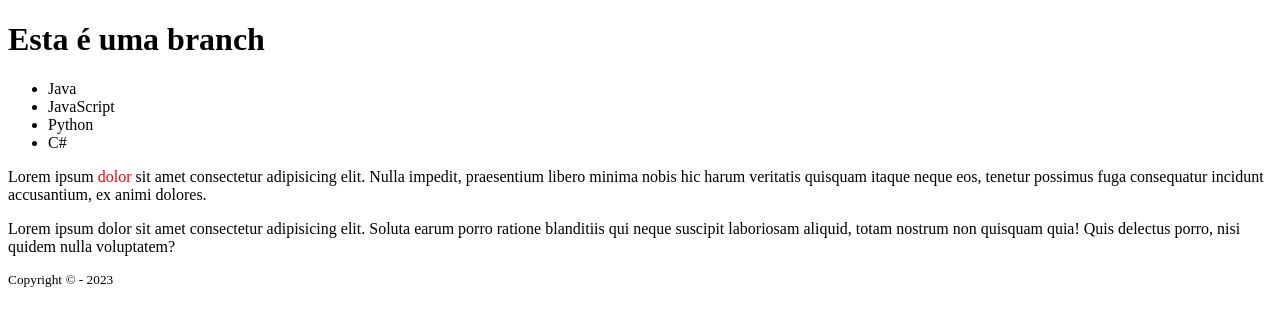
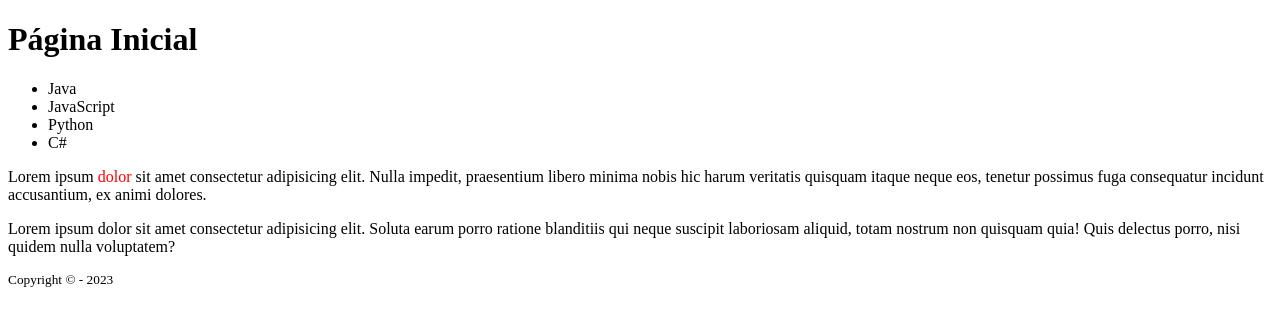
Before and after one commit to feachusp/exercicio-1-s, a plain HTML site: page index.html in a window 1280 px wide. Drawn offline with Linux system fonts and the light colour scheme.

Commit message:
merge resolved

```diff
--- a/index.html
+++ b/index.html
@@ -13,7 +13,7 @@
     <h2>Esta é uma tag de título de ordem 2</h2>-->
     <div>
         <header>
-            <h1>Esta é uma branch</h1>
+            <h1>Página Inicial</h1>
             <nav>
                 <ul>
                     <li>Java</li>
```
